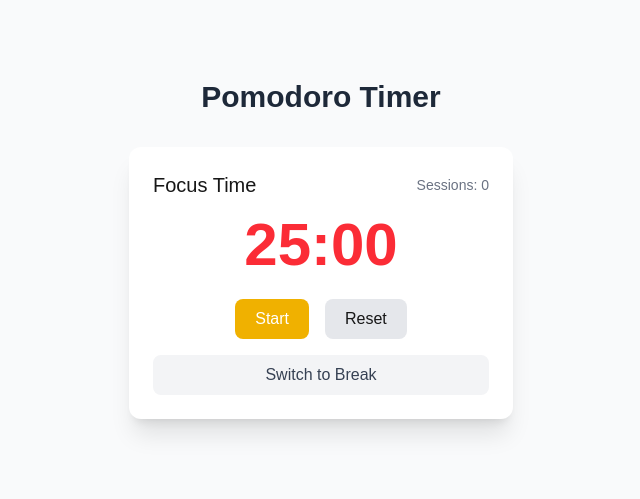
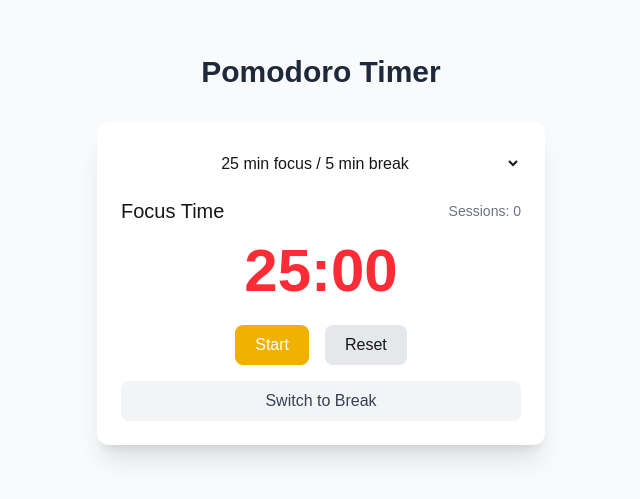
Before and after one commit to sotluf/pomodoro-timer, a Next.js app: page / in a window 1280 px wide. Shown: the part 151-650 px from the top of the page, without its empty margins (319-959 px from the left). Built offline with nearby package versions, Linux system fonts and the light colour scheme.

Commit message:
feat: add various timer options

```diff
--- a/components/timer.tsx
+++ b/components/timer.tsx
@@ -11,6 +11,7 @@ export default function Timer() {
     resetTimer,
     switchMode,
     sessions,
+    setTimerOption,
   } = useTimer();
 
   // Format timeLeft from seconds to mm:ss
@@ -19,7 +20,20 @@ export default function Timer() {
   const formattedTime = `${minutes.toString().padStart(2, "0")}:${seconds.toString().padStart(2, "0")}`;
 
   return (
-    <div className="max-w-sm bg-white shadow-xl w-full p-6 rounded-xl">
+    <div className="max-w-md bg-white shadow-xl w-full p-6 rounded-xl">
+      <select
+        onChange={(e) => {
+          const value = (e.target as HTMLSelectElement).value;
+          if (value === "25/5") setTimerOption(25, 5);
+          if (value === "50/10") setTimerOption(50, 10);
+          if (value === "90/20") setTimerOption(90, 20);
+        }}
+        className="justify-center p-2 mb-4 rounded-lg cursor-pointer w-full text-center"
+      >
+        <option value="25/5">25 min focus / 5 min break</option>
+        <option value="50/10">50 min focus / 10 min break</option>
+        <option value="90/20">90 min focus / 20 min break</option>
+      </select>
       <div className="flex items-center justify-between mb-4">
         <h2 className="text-xl font-medium">
           {mode === "focus" ? "Focus Time" : "Break Time"}
--- a/hooks/useTimer.tsx
+++ b/hooks/useTimer.tsx
@@ -2,19 +2,33 @@
 
 import { useCallback, useEffect, useState } from "react";
 type TimerMode = "focus" | "break";
-// Time to minutes
-const focusTime = 25;
-const breakTime = 5;
 
 export default function useTimer() {
+  // Time to minutes
+  const [focusDuration, setFocusDuration] = useState(25);
+  const [breakDuration, setBreakDuration] = useState(5);
+
   const [mode, setMode] = useState<TimerMode>("focus");
-  const [timeLeft, setTimeLeft] = useState(focusTime * 60); // minutes in seconds
+  const [timeLeft, setTimeLeft] = useState(focusDuration * 60); // Minutes in seconds
   const [isActive, setIsActive] = useState<boolean>(false);
   const [sessions, setSessions] = useState(0);
 
-  const getDuration = useCallback((timerMode: TimerMode) => {
-    return timerMode === "focus" ? focusTime * 60 : breakTime * 60;
-  }, []);
+  const getDuration = useCallback(
+    (timerMode: TimerMode) => {
+      return timerMode === "focus" ? focusDuration * 60 : breakDuration * 60;
+    },
+    [focusDuration, breakDuration],
+  );
+
+  // Function to set timer options
+  const setTimerOption = (focus: number, br: number) => {
+    setFocusDuration(focus);
+    setBreakDuration(br);
+
+    setMode("focus");
+    setIsActive(false);
+    setTimeLeft(focus * 60);
+  };
 
   const toggleTimer = () => {
     setIsActive((prev) => !prev);
@@ -72,5 +86,6 @@ export default function useTimer() {
     resetTimer,
     switchMode,
     sessions,
+    setTimerOption,
   };
 }
```
